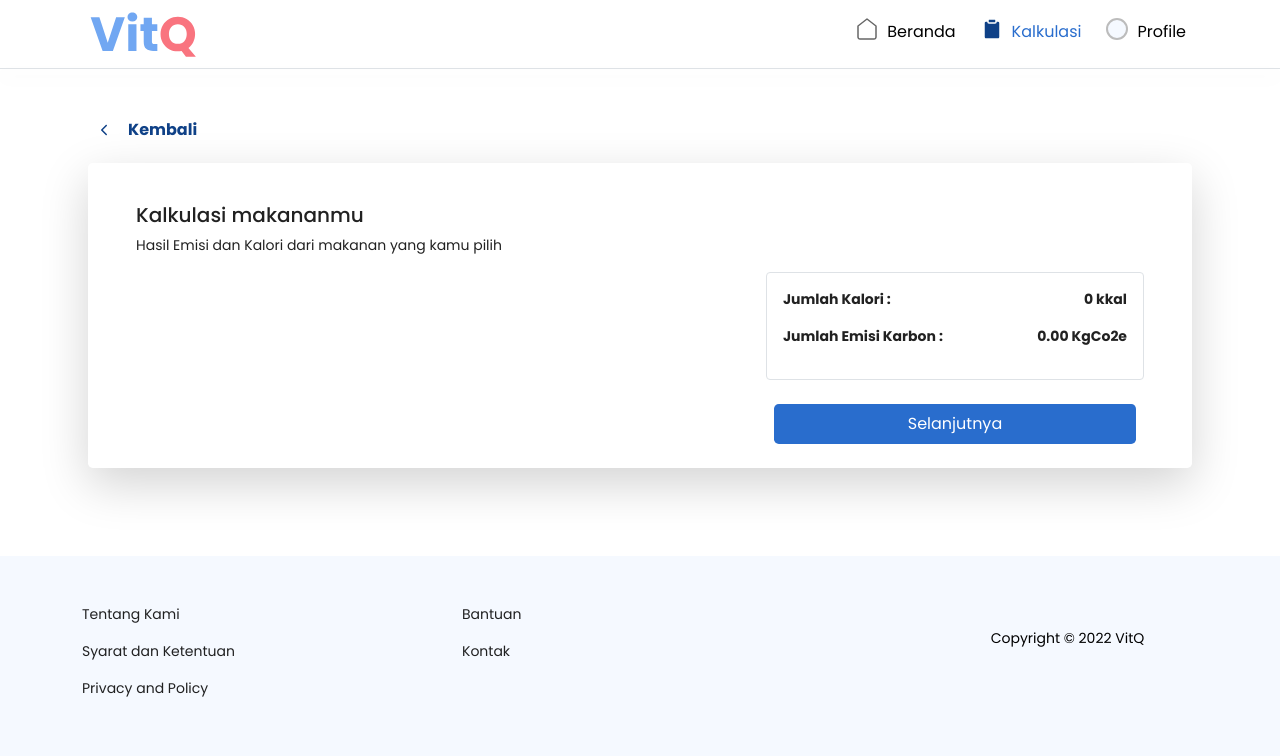
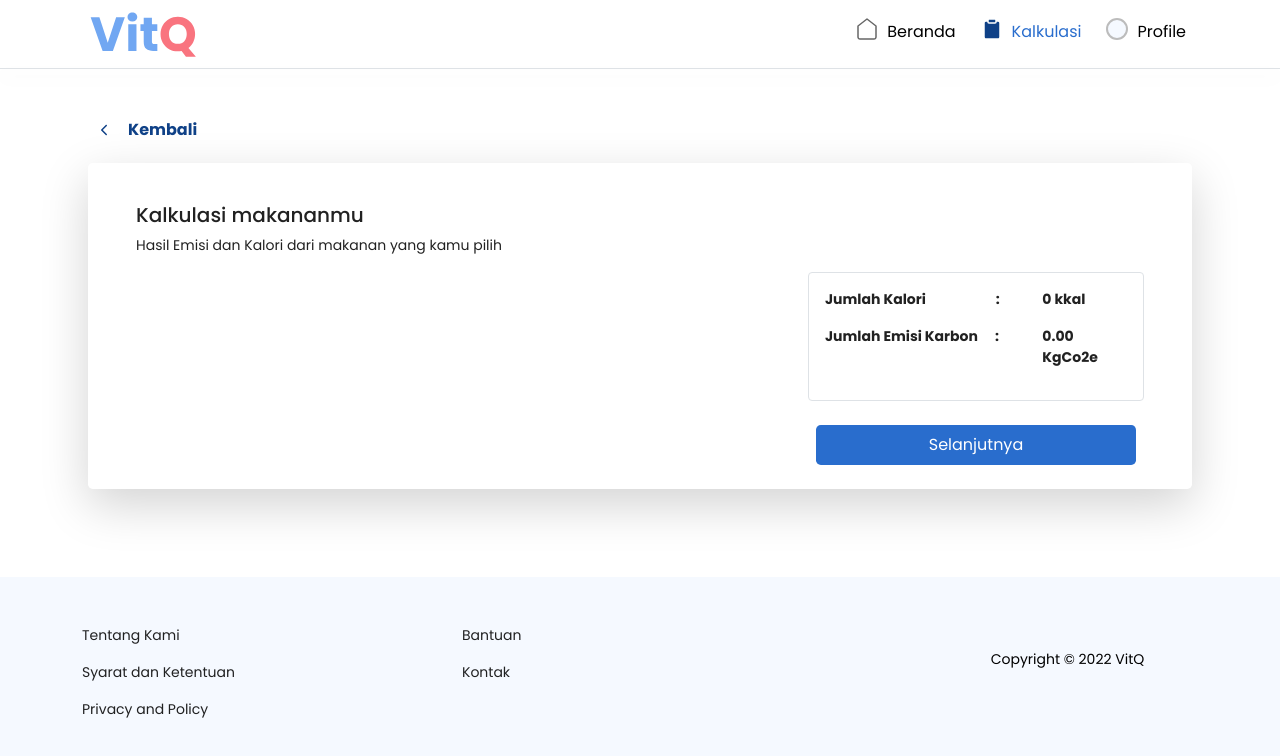
Before and after one commit to vitQQ/front-end-vitQ, a React (Create React App) app: page /kalkulasi/hasilkalkulasi in a window 1280 px wide. Shown: the top 756 px of the page. Built offline with nearby package versions, Linux system fonts and the light colour scheme.

Commit message:
add css hasil kalkulasi -  hasil perhitungan

```diff
--- a/src/pages/Kalkulasi/HasilKalkulasi.js
+++ b/src/pages/Kalkulasi/HasilKalkulasi.js
@@ -1,32 +1,32 @@
 import React from "react";
-import FoodCard from '../../components/card/Card'
+import FoodCard from "../../components/card/Card";
 import { IoIosArrowBack } from "react-icons/io";
 import { Col, Row } from "react-bootstrap";
 import { IoHelpCircleOutline } from "react-icons/io5";
 import Button from "../../components/button";
 import { Link } from "react-router-dom";
-import useWindowDimensions from "../../helpers/WindowDimension"
+import useWindowDimensions from "../../helpers/WindowDimension";
 import { useSelector } from "react-redux";
 import axios from "axios";
 import { useNavigate } from "react-router";
 
-export default function HasilKalkulasi(){
-    let {width} = useWindowDimensions()
-    const navigate = useNavigate()
-    let kalkulasi = useSelector((currentState)=>currentState.handleCalculateReducers)
-    let sum_kalori = kalkulasi.reduce((a,b)=>a+parseInt(b.cal*b.jumlah), 0).toFixed()
-    let sum_emisi = kalkulasi.reduce((a,b)=>a+(b.emis*b.jumlah), 0).toFixed(2)
-    const makanan_id = kalkulasi.reduce((a,b)=> [...a,b.id],[])
-    console.log(sum_kalori)
+export default function HasilKalkulasi() {
+  let { width } = useWindowDimensions();
+  const navigate = useNavigate();
+  let kalkulasi = useSelector((currentState) => currentState.handleCalculateReducers);
+  let sum_kalori = kalkulasi.reduce((a, b) => a + parseInt(b.cal * b.jumlah), 0).toFixed();
+  let sum_emisi = kalkulasi.reduce((a, b) => a + b.emis * b.jumlah, 0).toFixed(2);
+  const makanan_id = kalkulasi.reduce((a, b) => [...a, b.id], []);
+  console.log(sum_kalori);
   // kalkulasi.map(e=>console.log(e.id))
   const result = {
-        id_makanan : makanan_id,
-        jumlah_kalori : sum_kalori,
-        jumlah_emisi : sum_emisi,
-    }
+    id_makanan: makanan_id,
+    jumlah_kalori: sum_kalori,
+    jumlah_emisi: sum_emisi,
+  };
 
-    console.log(result)
-    console.log(kalkulasi)
+  console.log(result);
+  console.log(kalkulasi);
   const handleClick = () => {
     axios
       .post(`${process.env.REACT_APP_URL}/user-makanan`, result, {
@@ -36,19 +36,18 @@ export default function HasilKalkulasi(){
         },
       })
       .then((response) => {
-          const newData = response.data.data
+        const newData = response.data.data;
         console.log(newData);
         alert("Berhasil Memperbarui");
-          navigate('/home')
+        navigate("/home");
       })
       .catch((error) => {
         console.log(error.message);
       });
-
-    }
-    return(
-        <div className={width>750? "m-4 p-5" : "m-3 px-3"}>
-            <div className={width>750?"mt-3 pt-4 px-4" : "mx-3 pt-1"}>
+  };
+  return (
+    <div className={width > 750 ? "m-4 p-5" : "m-3 px-3"}>
+      <div className={width > 750 ? "mt-3 pt-4 px-4" : "mx-3 pt-1"}>
         <Link to="/kalkulasi" className="text-decoration-none">
           <div className="text-primary d-flex justify-content-start align-content-center mb-2 border-1">
             <Col className="d-flex align-items-center">
@@ -57,18 +56,20 @@ export default function HasilKalkulasi(){
             <Col className="col-6 col-md-12 px-md-3 d-flex justify-content-center justify-content-md-start align-items-center mt-1 pt-1">
               <h5 className="fs-body fw-bold">Kembali</h5>
             </Col>
-                        <Col className="d-flex justify-content-end d-md-none text-inactive pt-2"><IoHelpCircleOutline/></Col>
+            <Col className="d-flex justify-content-end d-md-none text-inactive pt-2">
+              <IoHelpCircleOutline />
+            </Col>
           </div>
         </Link>
       </div>
-            <div className={width>750? "rounded-3 shadow-lg m-3 pt-4 px-5" : ""}>
+      <div className={width > 750 ? "rounded-3 shadow-lg m-3 pt-4 px-5" : ""}>
         <div className="px-3 pt-3 px-md-0">
           <h5 className="h-3">Kalkulasi makananmu</h5>
           <p className="fs-subtitle">Hasil Emisi dan Kalori dari makanan yang kamu pilih</p>
         </div>
         <div className="d-flex justify-content-between flex-column flex-lg-row">
-                    <Col className="px-3 px-md-0">
-                        {kalkulasi.map(item =>
+          <div className="px-3 px-md-0 col-12 col-xxl-6 col-xl-6 col-lg-6 col-md-12 col-sm-12">
+            {kalkulasi.map((item) => (
               <Row className="my-3">
                 <FoodCard
                   key={item?.id}
@@ -76,36 +77,43 @@ export default function HasilKalkulasi(){
                   image={item?.image}
                   title={item?.title}
                   categories={item?.categories}
-                                    cal={parseInt(item?.cal)*parseInt(item?.jumlah)}
-                                    emis={parseFloat(item?.emis)*parseInt(item?.jumlah)}
+                  cal={parseInt(item?.cal) * parseInt(item?.jumlah)}
+                  emis={parseFloat(item?.emis) * parseInt(item?.jumlah)}
                   unit={item?.unit}
-                                    pro={parseInt(item?.pro)*parseInt(item?.jumlah)}
+                  pro={parseInt(item?.pro) * parseInt(item?.jumlah)}
                   jumlah={item?.jumlah}
                 />
               </Row>
-                        )}
-                    </Col>
-                    <div className="d-none d-md-flex col-3"></div>
-                    <Col>
+            ))}
+          </div>
+          <div className="d-none d-md-flex col-2"></div>
+          <div className="col-12 col-xxl-4 col-xl-4 col-lg-4 col-md-12 col-sm-12">
             <div className="mt-2 mt-lg-0 w-100 ">
               <div className="p-3 border rounded">
-                                <div className="d-flex justify-content-between fs-subtitle fw-bold">
-                                    <p>Jumlah Kalori :</p>
+                <div className="row fs-subtitle fw-bold">
+                  <div className="col-12 col-xxl-8 col-xl-8 col-lg-12 col-md-8 col-sm-8">
+                    <p>Jumlah Kalori&emsp;&emsp;&emsp;&emsp;&emsp;: </p>
+                  </div>
+                  <div className="col-12 col-xxl-4 col-xl-4 col-lg-12 col-md-4 col-sm-4">
                     <p>{sum_kalori} kkal</p>
                   </div>
-                                <div className="d-flex justify-content-between fs-subtitle fw-bold">
-                                    <p>Jumlah Emisi Karbon :</p>
+                </div>
+                <div className="row fs-subtitle fw-bold">
+                  <div className="col-12 col-xxl-8 col-xl-8 col-lg-12 col-md-8 col-sm-8">
+                    <p>Jumlah Emisi Karbon&emsp; :</p>
+                  </div>
+                  <div className="col-12 col-xxl-4 col-xl-4 col-lg-12 col-md-4 col-sm-4">
                     <p>{sum_emisi} KgCo2e</p>
+                  </div>
                 </div>
               </div>
               <div className="p-2" onClick={handleClick}>
                 <Button value="Selanjutnya"></Button>
               </div>
-
-                        </div>
-                    </Col>
             </div>
           </div>
         </div>
-    )
+      </div>
+    </div>
+  );
 }
```
Lines whose indentation alone changed are shown as unchanged.
